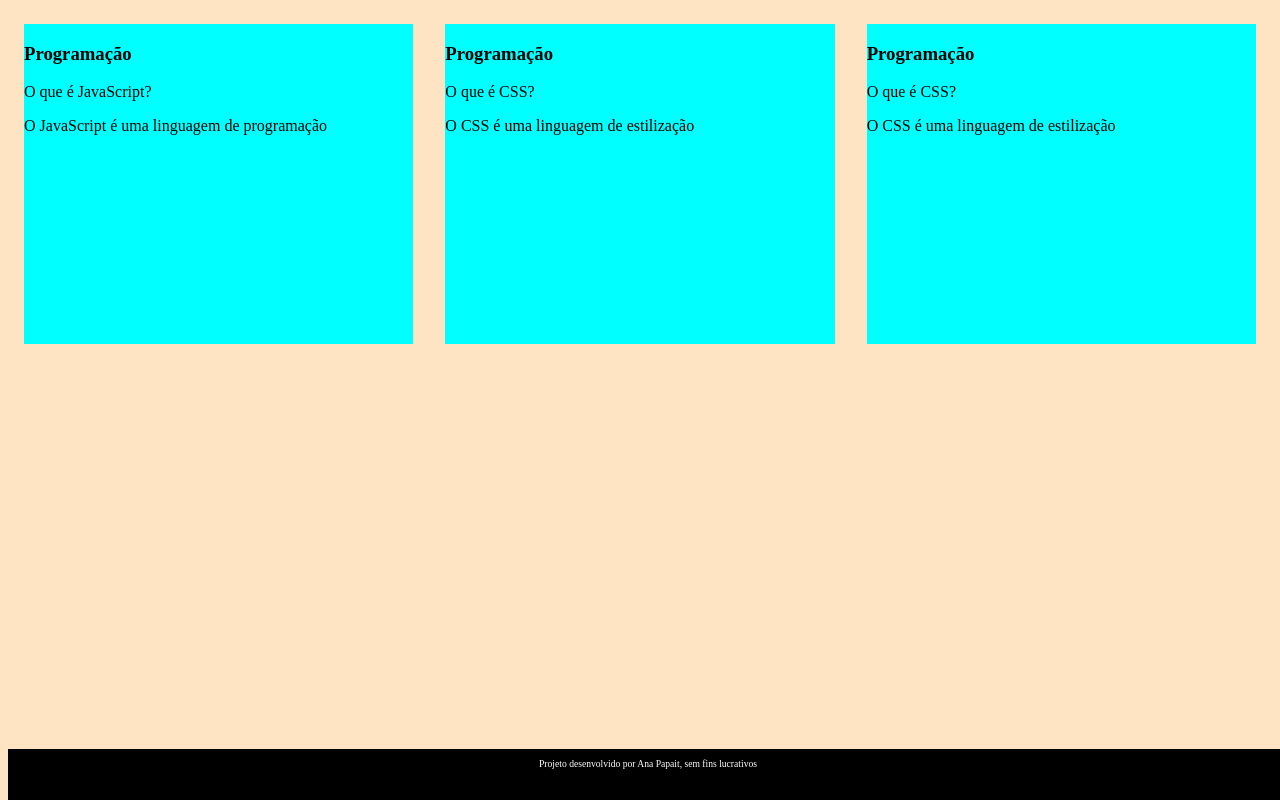
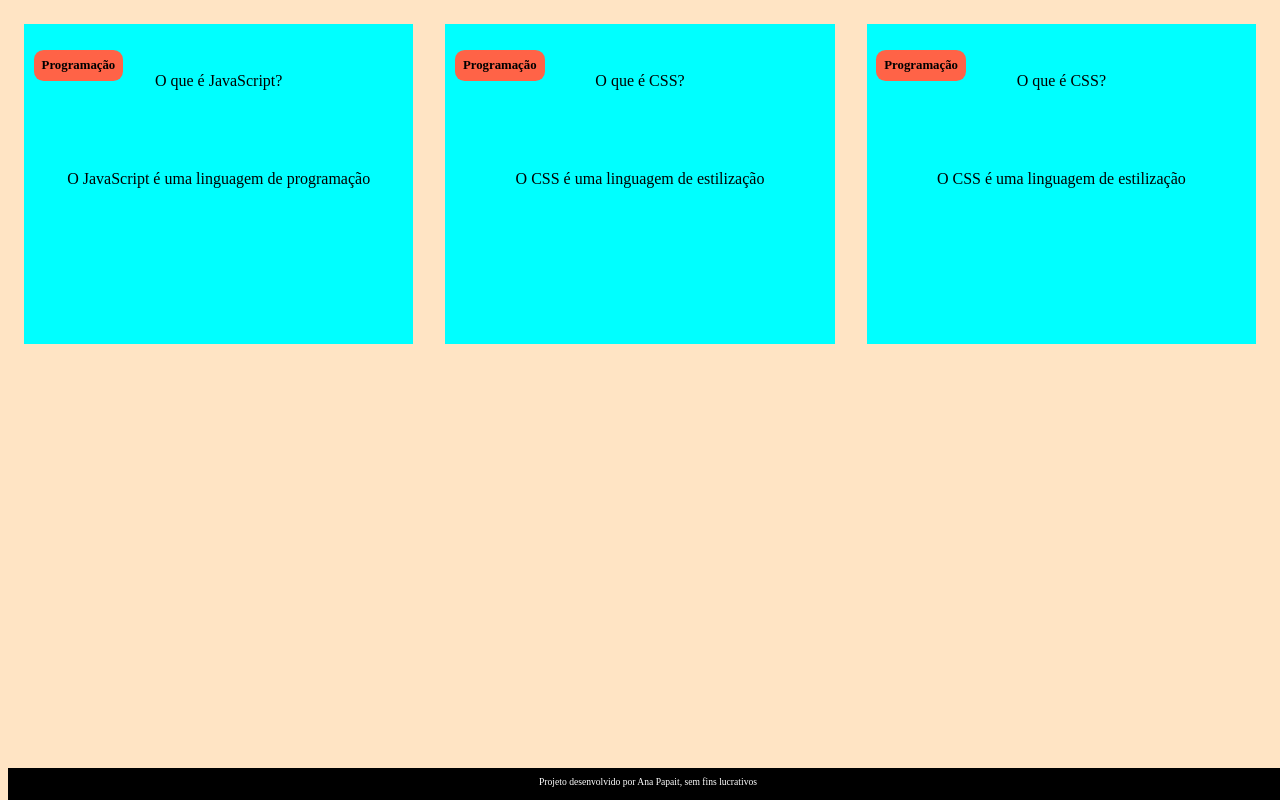
Before and after one commit to anapapait/P-gina-Flashcard, a plain HTML site: page index.html in a window 1280 px wide. Drawn offline with Linux system fonts and the light colour scheme.

Commit message:
atualizar

```diff
--- a/assets/style.css
+++ b/assets/style.css
@@ -1,42 +1,58 @@
 body {
     background-color: bisque;
-     font-family: Bai Jamjuree;
+    font-family: Bai Jamjuree;
 }
-footer {
-    background-color: black;
-    color: white;
-    bottom:0;
-    position:fixed;
-    width:100%;
+
+#container {
+    display: flex; /* Elementos dispostos em linha */
 }
-footer p{
-    text-align: center;
-    font-size: 0.6rem;
-        height:2rem;
-            margin-top: 0,5rem;
-}
-#container {
-    display: flex;
-}
+
 .cartao {
     margin: 1rem 1rem;
-     background-color: aqua;
+    background-color: aqua;
     height: 20rem;
     flex-grow: 1;
     flex-basis: calc(33% - 6rem);
 }
-cartao__conteudo {
+
+.cartao__conteudo {
     text-align: center;
-    background-color: aquamarine;
+    /* background-color: aquamarine; */
     height: 100%;
 }
-cartao__conteudo h3 {
+
+.cartao__conteudo h3 {
     background-color: tomato;
     text-align: left;
     padding: 0.5rem;
     position: absolute;
     margin: 0.6rem;
-    border-radius:0.6rem;
+    border-radius: 0.6rem;
     font-size: 1vw;
+}
 
+.cartao__conteudo p {
+    margin-top: 1rem;
+    padding: 2rem;
 }
+
+
+
+
+
+
+
+footer {
+    background-color: black;
+    color: white;
+    position: fixed;
+    bottom: 0;
+    width: 100%;
+    height: 2rem;
+}
+
+footer p {
+    text-align: center;
+    font-size: 0.6rem;
+    margin-top: 0.5rem;
+}
```
